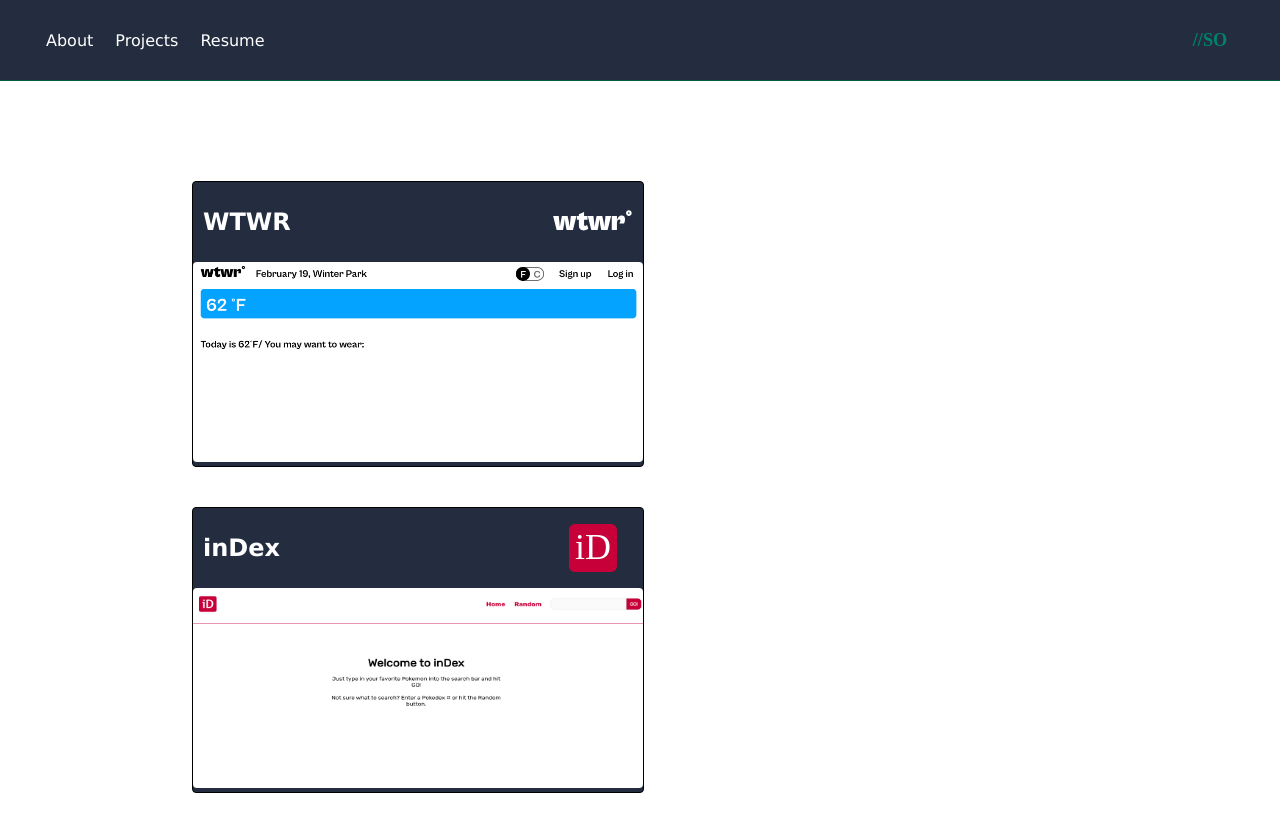
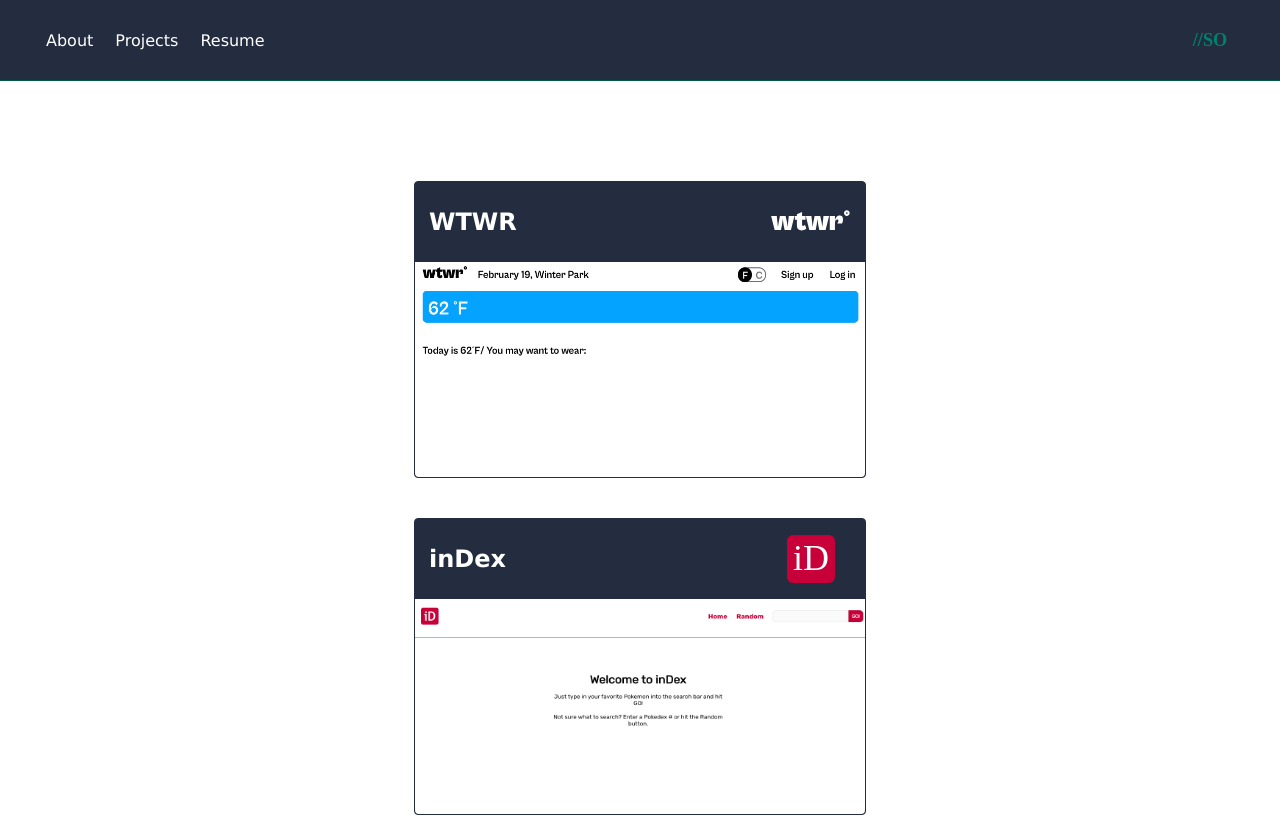
Before and after one commit to Shane-obrien-64/portfolio, a React (Create React App) app: page /projects in a window 1280 px wide. Shown: the top 817 px of the page. Built offline with nearby package versions, Linux system fonts and the light colour scheme.

Commit message:
fixed card sytles

```diff
--- a/src/Projects/Projects.css
+++ b/src/Projects/Projects.css
@@ -8,7 +8,6 @@
 .projects__list {
   padding: 0;
   margin: 100px 0;
-  width: 70%;
   display: flex;
   flex-direction: column;
   justify-content: center;
@@ -16,20 +15,23 @@
   /* flex-wrap: wrap; */
 }
 
+/* rename to projects__card-x */
 .projects__item {
+  margin: 0;
+  padding: 0;
   background-color: #232d3f;
   color: #fff;
-  height: 100%;
   width: 450px;
+  height: 295px;
   list-style: none;
-  border: 1px solid #000;
+  border: 1px solid #232d3f;
   border-radius: 4px;
 }
 
 .projects__item-container {
-  margin: 10px;
   height: 60px;
   padding: 0;
+  margin: 10px 14px;
   display: flex;
   justify-content: space-between;
   align-items: center;
@@ -49,8 +51,8 @@
 
 .projects__image {
   width: 450px;
-  height: 200px;
-  border-radius: 4px;
+  height: 215px;
+  border-radius: 0 0 4px 4px;
   margin: 0;
   padding: 0;
 }
```
